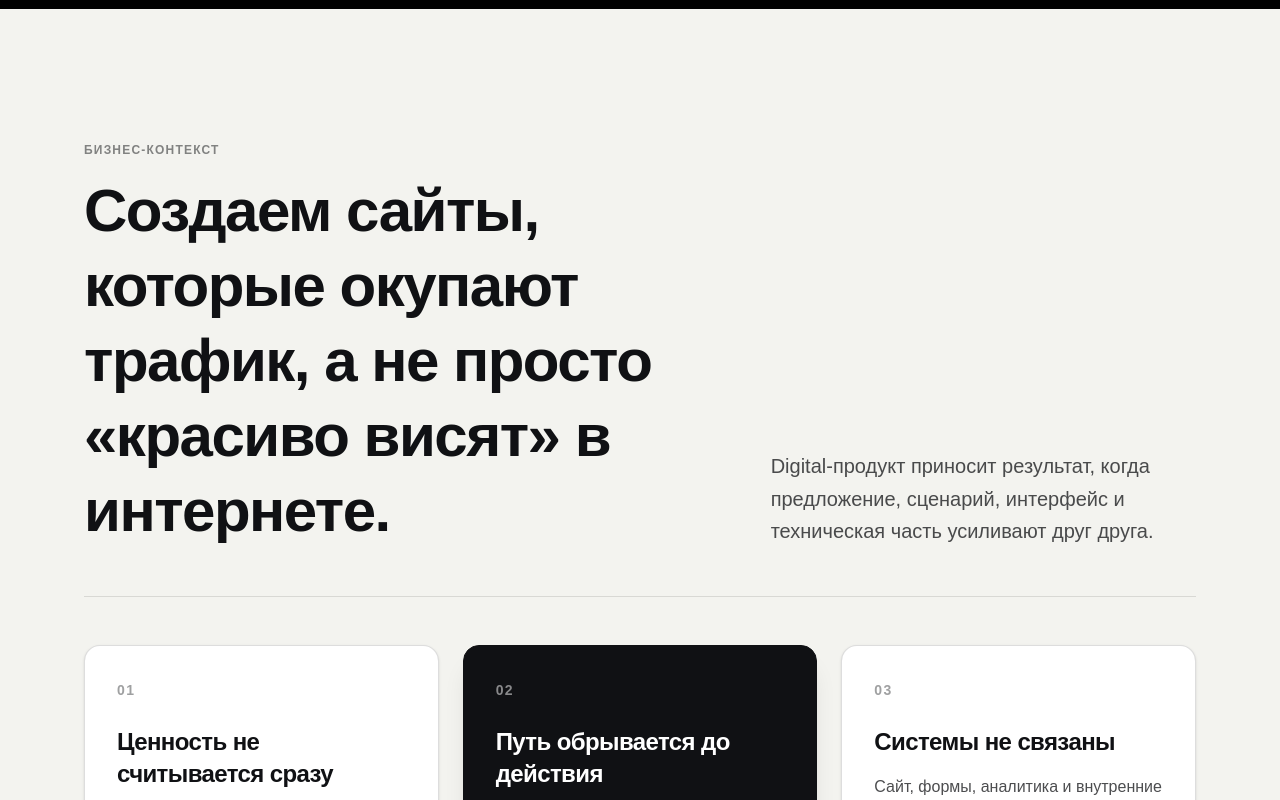
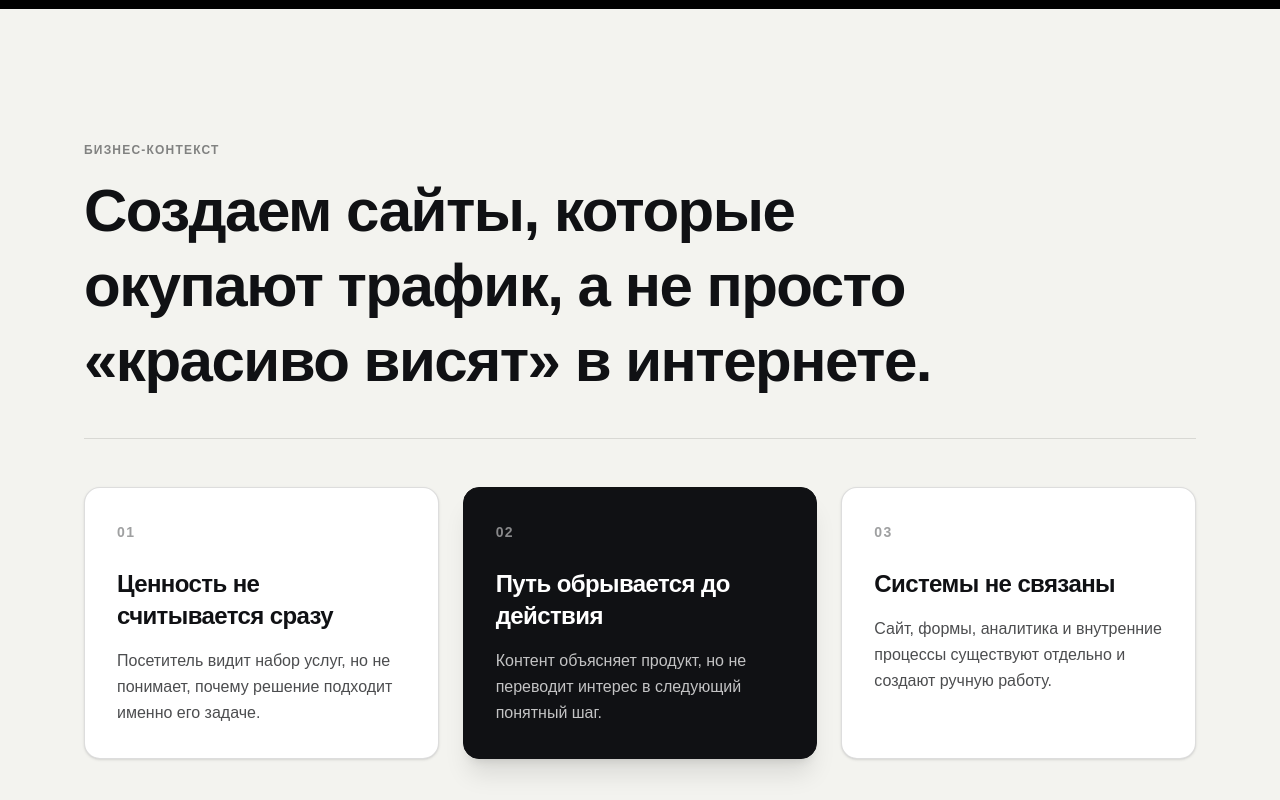
Before and after one commit to Kaaai69/nyraflow, a Next.js app: page / in a window 1280 px wide. Shown: the part 1380-2180 px from the top of the page. Built offline with nearby package versions, Linux system fonts and the light colour scheme.

Commit message:
fix: stagger Fedor card higher, remove team numbering, and remove Digital product phrase from problem header

```diff
--- a/components/home/ProblemSection.tsx
+++ b/components/home/ProblemSection.tsx
@@ -9,20 +9,13 @@ export default function ProblemSection() {
     <section id="problem" className="py-section-mobile md:py-section-desktop bg-[#F3F3EF] text-[#101114]">
       <SectionContainer>
         {/* Top Header Composition */}
-        <header className="grid gap-6 lg:grid-cols-12 lg:items-end border-b border-[#101114]/12 pb-12">
-          <div className="lg:col-span-7">
-            <span className="text-xs font-bold uppercase tracking-widest text-[#101114]/50">
-              Бизнес-контекст
-            </span>
-            <h2 className="mt-3 text-3xl font-bold tracking-tight text-[#101114] sm:text-4xl md:text-5xl lg:text-6xl leading-tight">
-              {content.title}
-            </h2>
-          </div>
-          <div className="lg:col-span-5 lg:pl-6">
-            <p className="text-lg leading-relaxed text-[#101114]/75 md:text-xl">
-              {content.description}
-            </p>
-          </div>
+        <header className="border-b border-[#101114]/12 pb-10">
+          <span className="text-xs font-bold uppercase tracking-widest text-[#101114]/50">
+            Бизнес-контекст
+          </span>
+          <h2 className="mt-3 text-3xl font-bold tracking-tight text-[#101114] sm:text-4xl md:text-5xl lg:text-6xl leading-tight max-w-4xl">
+            {content.title}
+          </h2>
         </header>
 
         {/* 3 Asymmetric Problem Cards */}
--- a/components/home/TeamSection.tsx
+++ b/components/home/TeamSection.tsx
@@ -7,7 +7,7 @@ export default function TeamSection() {
   const content = homeContent.team;
   const originalItems = content.items;
 
-  // Reorder so Федор (Founder) is in the center position (#2)
+  // Reorder so Федор (Founder) is in the center position (#2) and staggered higher
   const fedor = originalItems.find((m) => m.name === "Федор") ?? originalItems[0];
   const arseny = originalItems.find((m) => m.name === "Арсений") ?? originalItems[1];
   const artem = originalItems.find((m) => m.name === "Артём") ?? originalItems[2];
@@ -30,13 +30,17 @@ export default function TeamSection() {
           </p>
         </header>
 
-        {/* Right Column: 3 Portrait Cards with Fedor in Center */}
+        {/* Right Column: 3 Portrait Cards with Fedor in Center & Staggered Higher */}
         <div className="grid min-w-0 gap-6 sm:grid-cols-3 lg:col-span-7 items-stretch">
           {teamMembers.map((member, index) => {
+            const isCenter = index === 1;
+
             return (
               <article
                 key={member.id}
-                className="min-w-0 group rounded-[16px] border border-white/13 bg-[#151515] overflow-hidden shadow-xl transition-all duration-300 hover:border-white/30 hover:-translate-y-1 flex flex-col justify-between"
+                className={`min-w-0 group rounded-[16px] border border-white/13 bg-[#151515] overflow-hidden shadow-xl transition-all duration-300 hover:border-white/30 hover:-translate-y-1 flex flex-col justify-between ${
+                  isCenter ? "md:-translate-y-6" : ""
+                }`}
               >
                 <div className="aspect-[4/5] overflow-hidden bg-[#000000] relative">
                   <Image
@@ -44,9 +48,6 @@ export default function TeamSection() {
                     sizes="(max-width: 767px) 100vw, (max-width: 1024px) 33vw, 300px"
                     className="h-full w-full object-cover filter grayscale contrast-[1.04] transition-transform duration-500 group-hover:scale-105 group-hover:grayscale-0"
                   />
-                  <span className="absolute top-3 left-3 rounded-full bg-black/70 backdrop-blur-md px-3 py-1 text-xs font-bold text-white/80 border border-white/20">
-                    0{index + 1}
-                  </span>
                 </div>
                 <div className="p-5 border-t border-white/10">
                   <h3 className="text-lg font-bold tracking-tight text-white">
```
